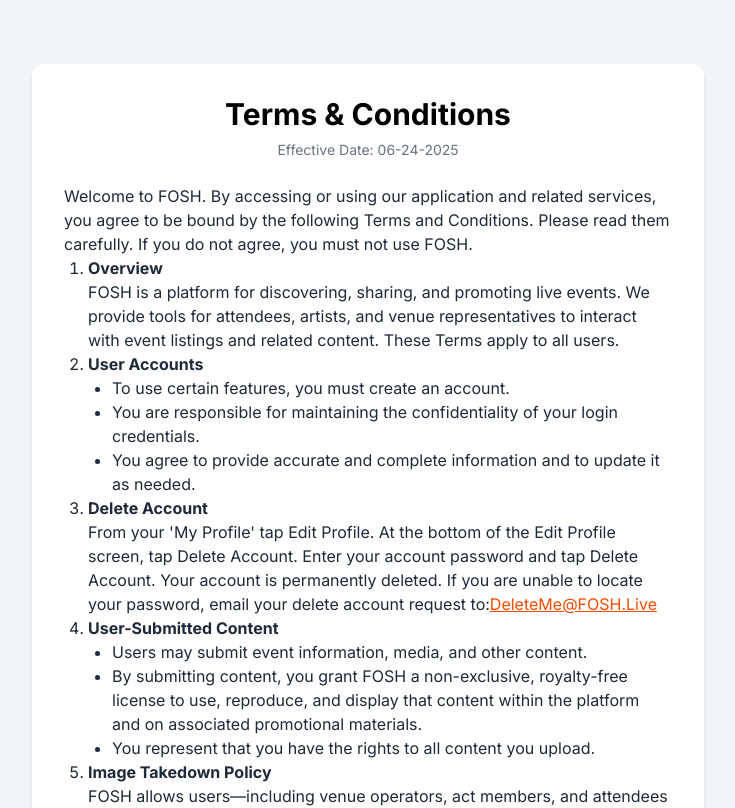
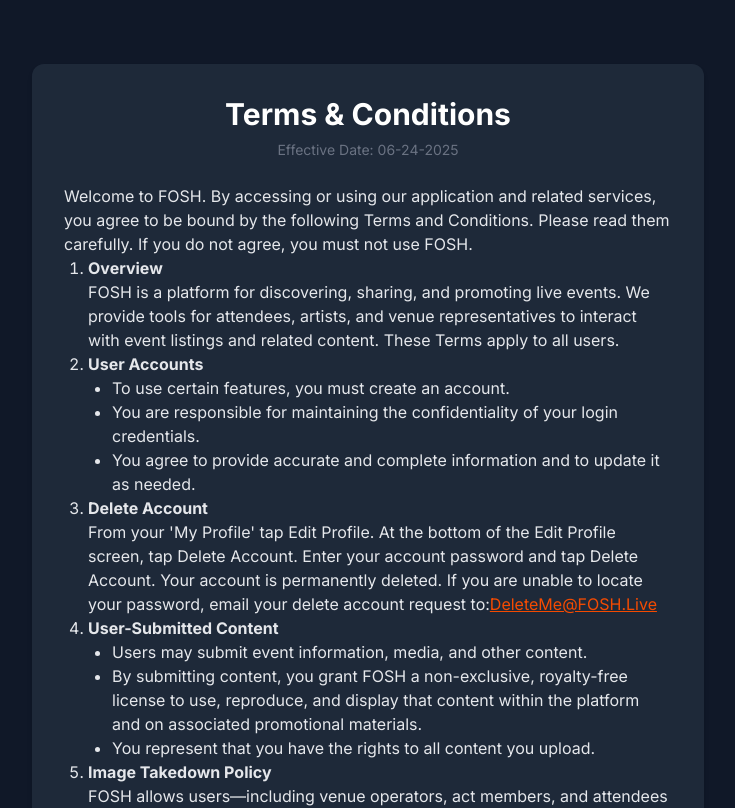
Before and after one commit to h3c70rdelAn9el/fosh-demo-site, a Next.js app: page /terms in a window 1280 px wide. Shown: the top 808 px of the page, without its empty margins (272-1007 px from the left). Built offline with nearby package versions, Linux system fonts and the light colour scheme; no server answers.

Commit message:
fix: update styling for Terms page to enhance readability and visual consistency

```diff
--- a/src/app/terms/page.tsx
+++ b/src/app/terms/page.tsx
@@ -2,11 +2,11 @@
 
 export default function TermsPage() {
   return (
-    <main className="flex min-h-screen flex-col items-center justify-center bg-gray-100 py-8 px-4">
-      <div className="mx-auto my-8 max-w-2xl rounded-xl bg-white p-8 text-black shadow-md">
+    <main className="flex min-h-screen flex-col items-center justify-center bg-gray-900 py-8 px-4">
+      <div className="mx-auto my-8 max-w-2xl rounded-xl bg-gray-800 p-8 text-white shadow-md">
         <h1 className="mb-2 text-center text-3xl font-bold">Terms &amp; Conditions</h1>
         <p className="mb-6 text-center text-sm text-gray-500">Effective Date: 06-24-2025</p>
-        <div className="prose prose-orange max-w-none text-gray-800">
+        <div className="prose prose-orange max-w-none text-gray-200">
           <p>
             Welcome to FOSH. By accessing or using our application and related services, you agree
             to be bound by the following Terms and Conditions. Please read them carefully. If you do
```
